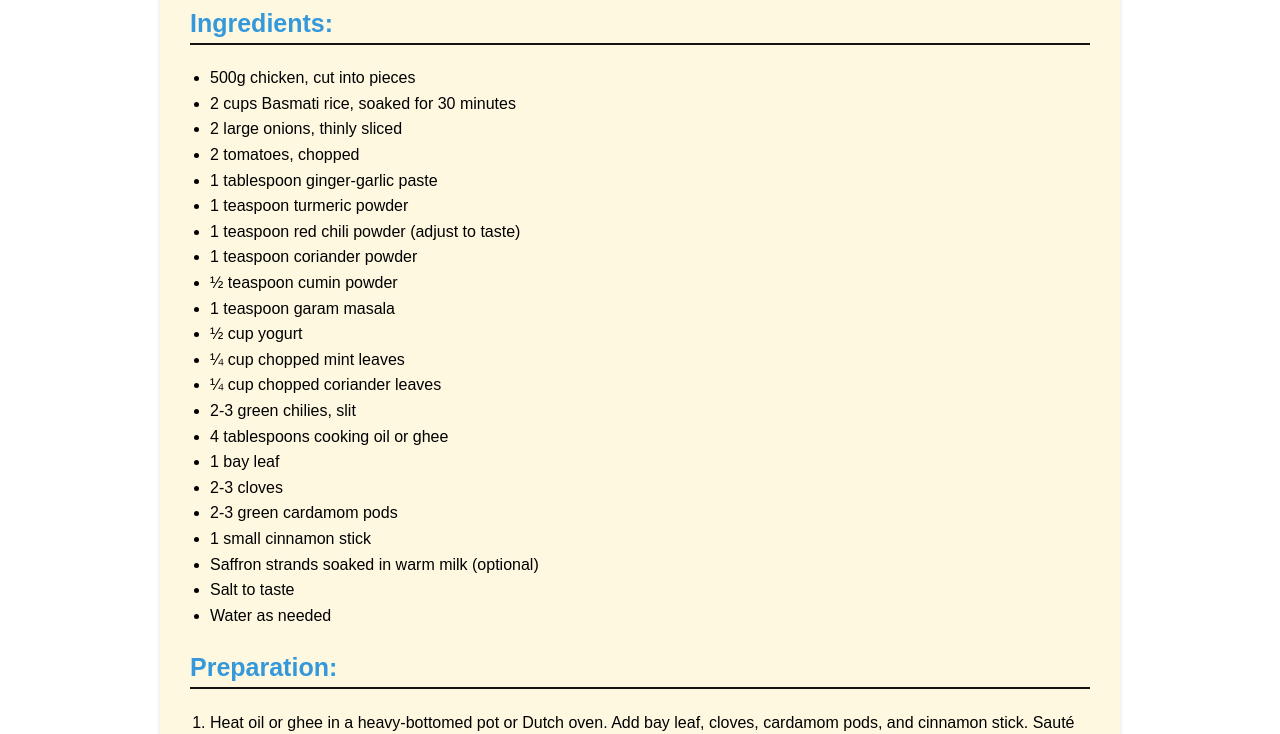
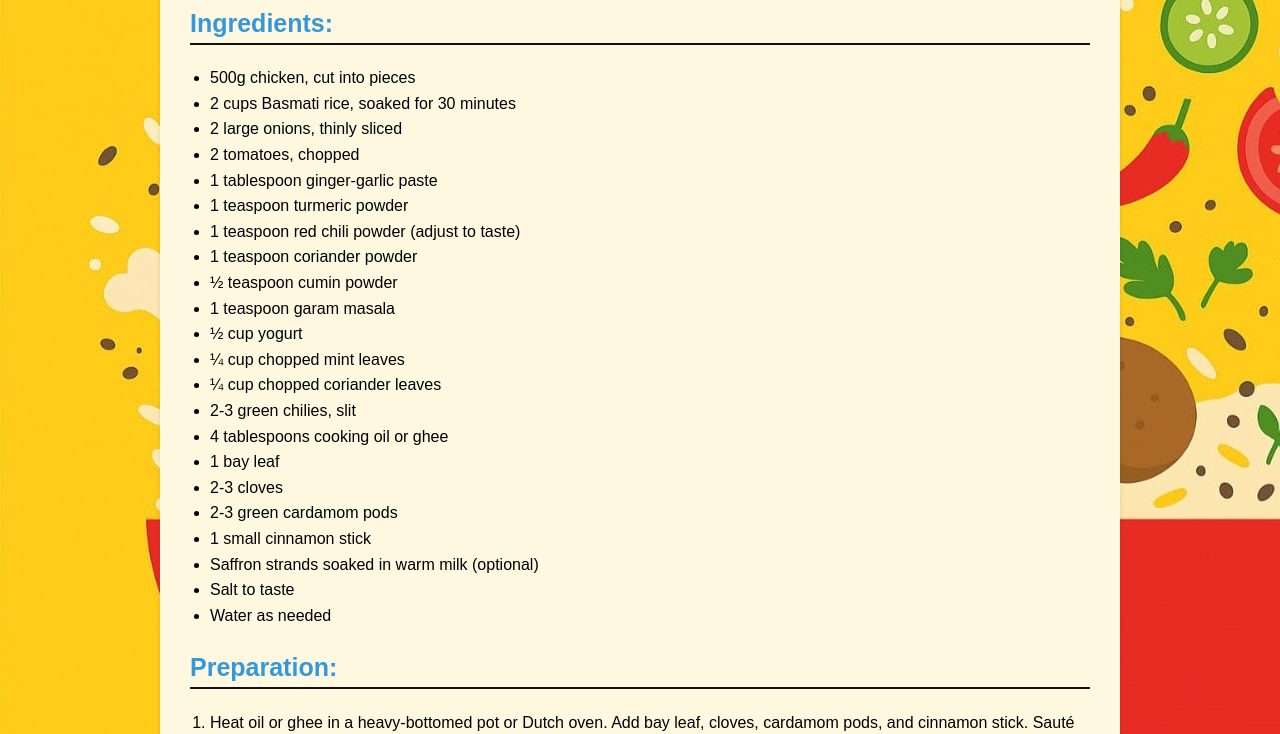
Before and after one commit to meenakshy006/recipe-website, a plain HTML site: page biriyani.html in a window 1280 px wide. Shown: the part 168-902 px from the top of the page. Drawn offline with Linux system fonts and the light colour scheme.

Commit message:
Update bstyle.css

```diff
--- a/bstyle.css
+++ b/bstyle.css
@@ -3,7 +3,7 @@ body {
     font-family: sans-serif;
     margin: 0;
     padding: 0;
-    background-image:url("image/bgimage.jpg");
+    background-image:url("bgimage.jpg");
     display: flex;
     flex-direction: column;
     align-items: center;
```
